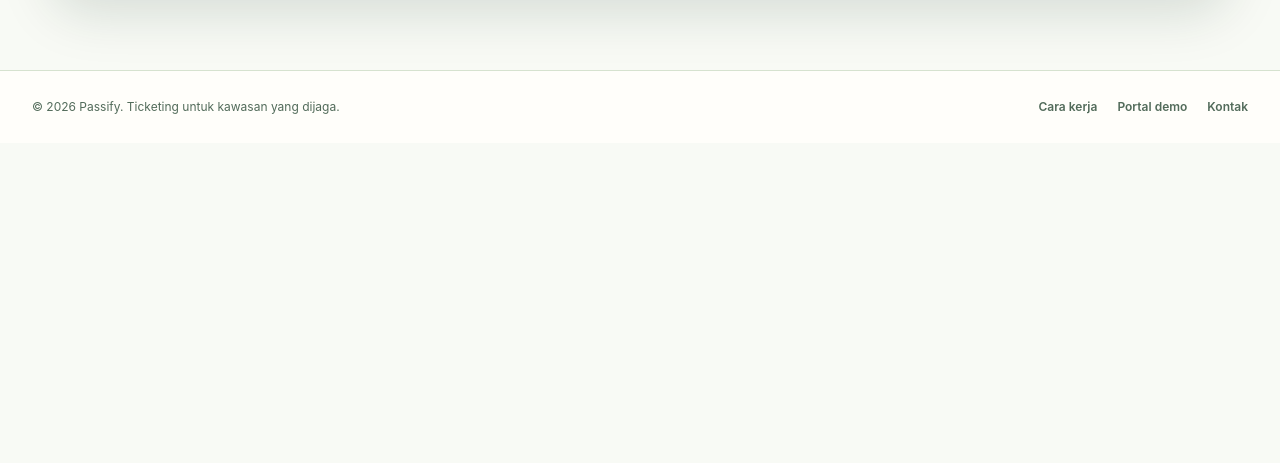
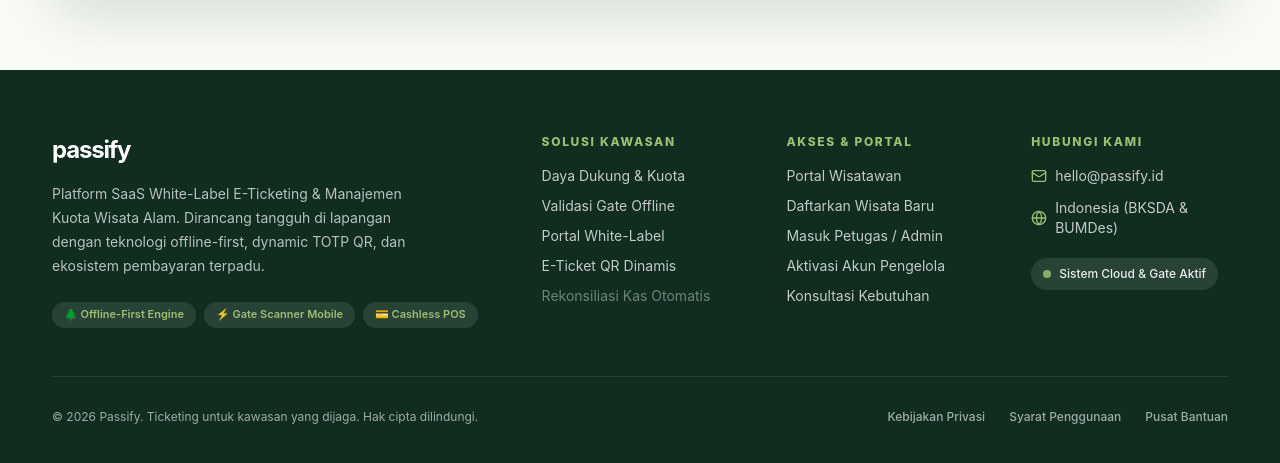
Before and after one commit to Derylfabiensyah/passify, a React app in the folder frontend/: page / in a window 1280 px wide. Shown: the part 3548-4011 px from the top of the page. Before the commit the page ends 3691 px from the top, so only its background shows below. Built offline with nearby package versions, Linux system fonts and the light colour scheme; the HTML template or start-up script is replaced by a standard one.

Commit message:
feat: design modern and rich enterprise footer with navigation columns and system status

```diff
--- a/frontend/src/components/LandingPage.jsx
+++ b/frontend/src/components/LandingPage.jsx
@@ -6,7 +6,9 @@ import {
   Check,
   ChevronRight,
   CloudOff,
+  Globe,
   Landmark,
+  Mail,
   Trees,
 } from 'lucide-react';
 
@@ -181,7 +183,94 @@ export default function LandingPage() {
         </section>
       </main>
 
-      <footer className="border-t border-[var(--border)] bg-[var(--sand)] px-4 py-7 sm:px-6 lg:px-8"><div className="mx-auto flex max-w-[1240px] flex-col gap-3 text-xs text-[var(--ink-soft)] sm:flex-row sm:items-center sm:justify-between"><span>© 2026 Passify. Ticketing untuk kawasan yang dijaga.</span><div className="flex gap-5 font-semibold"><a href="#alur" className="hover:text-[var(--forest)]">Cara kerja</a><Link to="/jelajah" className="hover:text-[var(--forest)]">Portal demo</Link><a href="mailto:hello@passify.id" className="hover:text-[var(--forest)]">Kontak</a></div></div></footer>
+      <footer className="bg-[var(--forest-deep)] text-white pt-16 pb-12">
+        <div className="mx-auto max-w-[1240px] px-4 sm:px-6 lg:px-8">
+          {/* Main Footer Grid */}
+          <div className="grid grid-cols-1 gap-12 sm:grid-cols-2 lg:grid-cols-5 pb-12 border-b border-white/10">
+            {/* Column 1: Brand & Identity */}
+            <div className="lg:col-span-2 space-y-4">
+              <Link to="/" className="text-2xl font-bold tracking-[-.05em] text-white no-underline inline-block">
+                passify
+              </Link>
+              <p className="text-sm leading-6 text-white/70 max-w-sm">
+                Platform SaaS White-Label E-Ticketing & Manajemen Kuota Wisata Alam. Dirancang tangguh di lapangan dengan teknologi offline-first, dynamic TOTP QR, dan ekosistem pembayaran terpadu.
+              </p>
+              <div className="flex flex-wrap gap-2 pt-2">
+                <span className="rounded-full bg-white/10 px-3 py-1 text-[11px] font-semibold text-[var(--leaf)]">
+                  🌲 Offline-First Engine
+                </span>
+                <span className="rounded-full bg-white/10 px-3 py-1 text-[11px] font-semibold text-[var(--leaf)]">
+                  ⚡ Gate Scanner Mobile
+                </span>
+                <span className="rounded-full bg-white/10 px-3 py-1 text-[11px] font-semibold text-[var(--leaf)]">
+                  💳 Cashless POS
+                </span>
+              </div>
+            </div>
+
+            {/* Column 2: Solusi Kawasan */}
+            <div>
+              <h4 className="text-xs font-extrabold uppercase tracking-[.14em] text-[var(--leaf)] mb-4">
+                Solusi Kawasan
+              </h4>
+              <ul className="space-y-2.5 text-sm text-white/75">
+                <li><a href="#masalah" className="hover:text-white transition-colors">Daya Dukung & Kuota</a></li>
+                <li><a href="#alur" className="hover:text-white transition-colors">Validasi Gate Offline</a></li>
+                <li><a href="#white-label" className="hover:text-white transition-colors">Portal White-Label</a></li>
+                <li><Link to="/jelajah" className="hover:text-white transition-colors">E-Ticket QR Dinamis</Link></li>
+                <li><span className="text-white/40">Rekonsiliasi Kas Otomatis</span></li>
+              </ul>
+            </div>
+
+            {/* Column 3: Akses Cepat */}
+            <div>
+              <h4 className="text-xs font-extrabold uppercase tracking-[.14em] text-[var(--leaf)] mb-4">
+                Akses & Portal
+              </h4>
+              <ul className="space-y-2.5 text-sm text-white/75">
+                <li><Link to="/jelajah" className="hover:text-white transition-colors">Portal Wisatawan</Link></li>
+                <li><Link to="/daftar-wisata" className="hover:text-white transition-colors">Daftarkan Wisata Baru</Link></li>
+                <li><Link to="/masuk" className="hover:text-white transition-colors">Masuk Petugas / Admin</Link></li>
+                <li><Link to="/verifikasi-email" className="hover:text-white transition-colors">Aktivasi Akun Pengelola</Link></li>
+                <li><a href="#contact" className="hover:text-white transition-colors">Konsultasi Kebutuhan</a></li>
+              </ul>
+            </div>
+
+            {/* Column 4: Kontak & Dukungan */}
+            <div>
+              <h4 className="text-xs font-extrabold uppercase tracking-[.14em] text-[var(--leaf)] mb-4">
+                Hubungi Kami
+              </h4>
+              <ul className="space-y-3 text-sm text-white/75">
+                <li className="flex items-center gap-2">
+                  <Mail className="h-4 w-4 text-[var(--leaf)] shrink-0" />
+                  <a href="mailto:hello@passify.id" className="hover:text-white transition-colors">hello@passify.id</a>
+                </li>
+                <li className="flex items-center gap-2">
+                  <Globe className="h-4 w-4 text-[var(--leaf)] shrink-0" />
+                  <span className="text-white/75">Indonesia (BKSDA & BUMDes)</span>
+                </li>
+                <li className="pt-2">
+                  <div className="inline-flex items-center gap-2 rounded-xl bg-white/10 px-3 py-2 text-xs font-medium text-white/90">
+                    <span className="h-2 w-2 rounded-full bg-emerald-400 animate-pulse" />
+                    <span>Sistem Cloud & Gate Aktif</span>
+                  </div>
+                </li>
+              </ul>
+            </div>
+          </div>
+
+          {/* Bottom Bar */}
+          <div className="pt-8 flex flex-col sm:flex-row items-center justify-between gap-4 text-xs text-white/60">
+            <p>© {new Date().getFullYear()} Passify. Ticketing untuk kawasan yang dijaga. Hak cipta dilindungi.</p>
+            <div className="flex gap-6 font-medium">
+              <a href="#white-label" className="hover:text-white transition-colors">Kebijakan Privasi</a>
+              <a href="#masalah" className="hover:text-white transition-colors">Syarat Penggunaan</a>
+              <a href="#contact" className="hover:text-white transition-colors">Pusat Bantuan</a>
+            </div>
+          </div>
+        </div>
+      </footer>
     </div>
   );
 }
```
